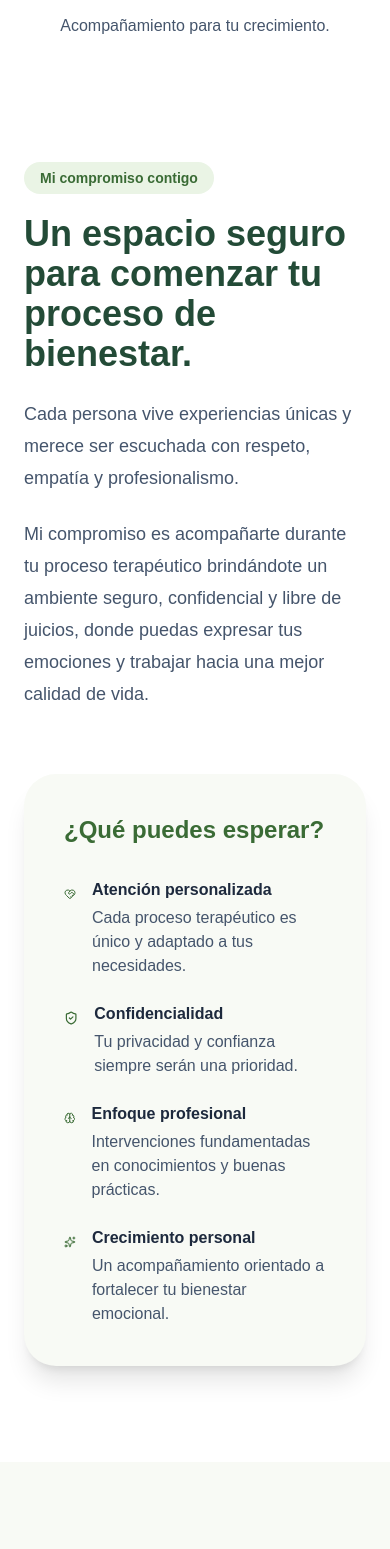
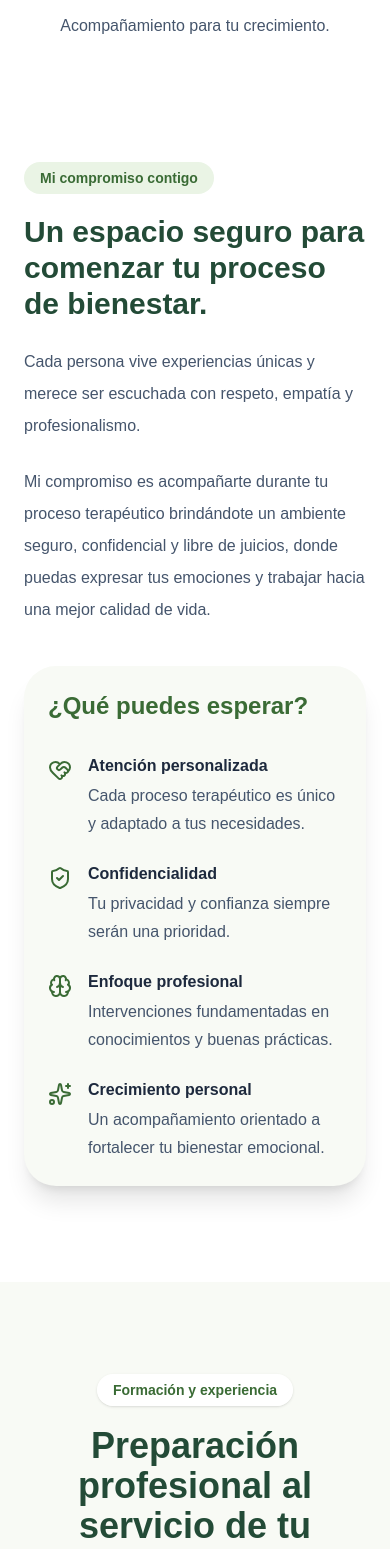
Before and after one commit to juanitoqueloco-cloud/cbei-web, a Next.js app: page /specialist in a window 390 px wide. Shown: the part 1737-3286 px from the top of the page. Built offline with nearby package versions, Linux system fonts and the light colour scheme.

Commit message:
fix: improve biography mobile layout

```diff
--- a/components/specialist/Biography.tsx
+++ b/components/specialist/Biography.tsx
@@ -7,6 +7,7 @@ import {
 
 import { specialist } from "@/data";
 
+
 const icons = [
   HeartHandshake,
   ShieldCheck,
@@ -14,78 +15,141 @@ const icons = [
   Sparkles,
 ];
 
+
 export default function Biography() {
   return (
     <section className="bg-white px-6 py-24">
 
-      <div className="mx-auto grid max-w-7xl items-center gap-16 lg:grid-cols-2">
+
+      <div className="mx-auto grid max-w-7xl items-center gap-10 lg:grid-cols-2 lg:gap-16">
+
+
+
+        {/* Texto */}
 
         <div>
 
+
           <span className="rounded-full bg-[#EAF4E5] px-4 py-2 text-sm font-semibold text-[#3A6B35]">
+
             Mi compromiso contigo
+
           </span>
 
-          <h2 className="mt-6 text-4xl font-bold text-[#234B37]">
+
+
+
+          <h2 className="mt-6 text-3xl font-bold text-[#234B37] sm:text-4xl">
+
             {specialist.biography.title}
+
           </h2>
 
 
+
+
+
           {specialist.biography.paragraphs.map((paragraph) => (
+
             <p
               key={paragraph}
-              className="mt-6 text-lg leading-8 text-slate-600"
+              className="mt-6 text-base leading-8 text-slate-600 sm:text-lg"
             >
+
               {paragraph}
+
             </p>
+
           ))}
+
+
 
         </div>
 
 
-        <div className="rounded-[32px] bg-[#F8FAF5] p-10 shadow-xl">
+
+
+
+
+        {/* Expectativas */}
+
+
+        <div className="rounded-[32px] bg-[#F8FAF5] p-6 shadow-xl sm:p-10">
+
 
           <h3 className="text-2xl font-bold text-[#3A6B35]">
+
             ¿Qué puedes esperar?
+
           </h3>
+
+
 
 
           <div className="mt-8 space-y-6">
 
+
             {specialist.biography.expectations.map((item, index) => {
+
 
               const Icon = icons[index];
 
+
               return (
+
                 <div
                   key={item.title}
                   className="flex gap-4"
                 >
 
-                  <Icon className="mt-1 text-[#3A6B35]" />
+
+                  <Icon
+                    className="mt-1 shrink-0 text-[#3A6B35]"
+                  />
+
+
 
                   <div>
 
+
                     <h4 className="font-semibold text-slate-800">
+
                       {item.title}
+
                     </h4>
 
-                    <p className="mt-1 text-slate-600">
+
+
+                    <p className="mt-1 leading-7 text-slate-600">
+
                       {item.description}
+
                     </p>
+
+
 
                   </div>
 
+
                 </div>
+
               );
+
 
             })}
 
+
+
           </div>
+
+
 
         </div>
 
+
+
       </div>
+
 
     </section>
   );
```
